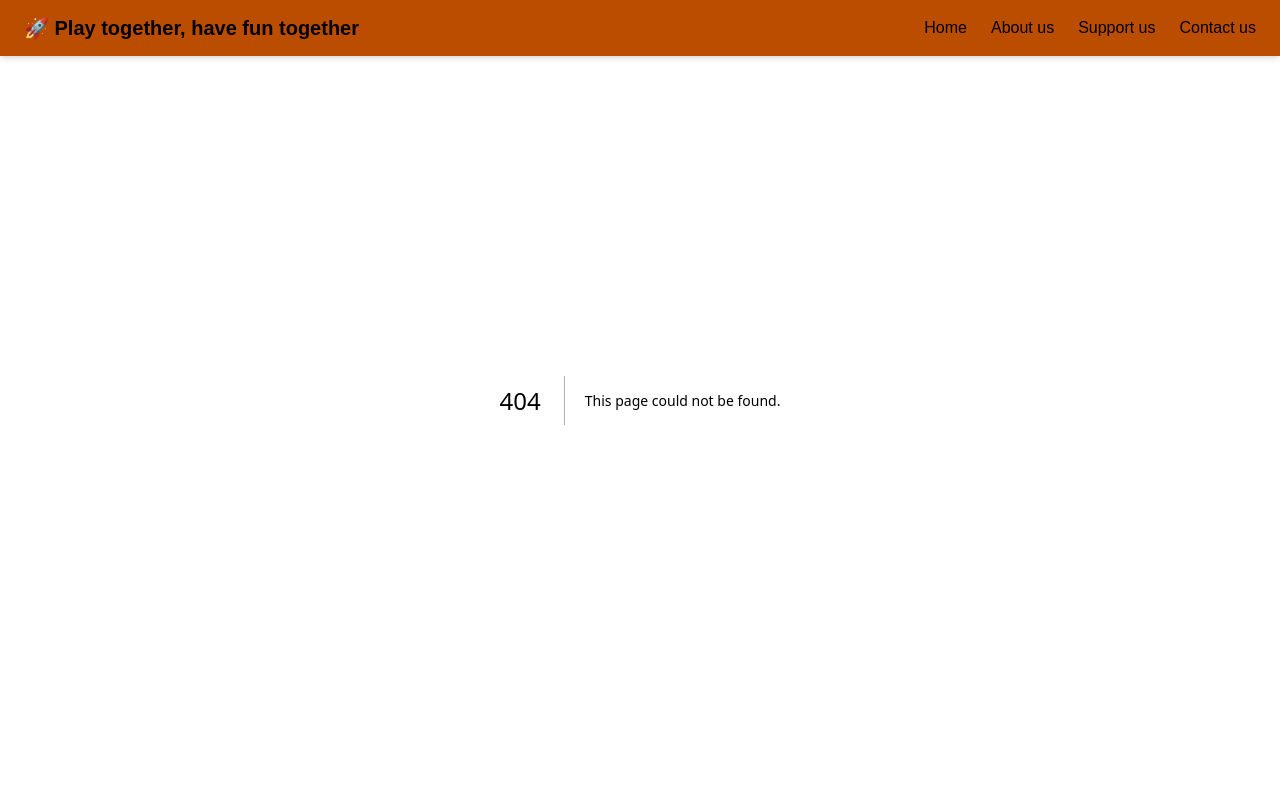
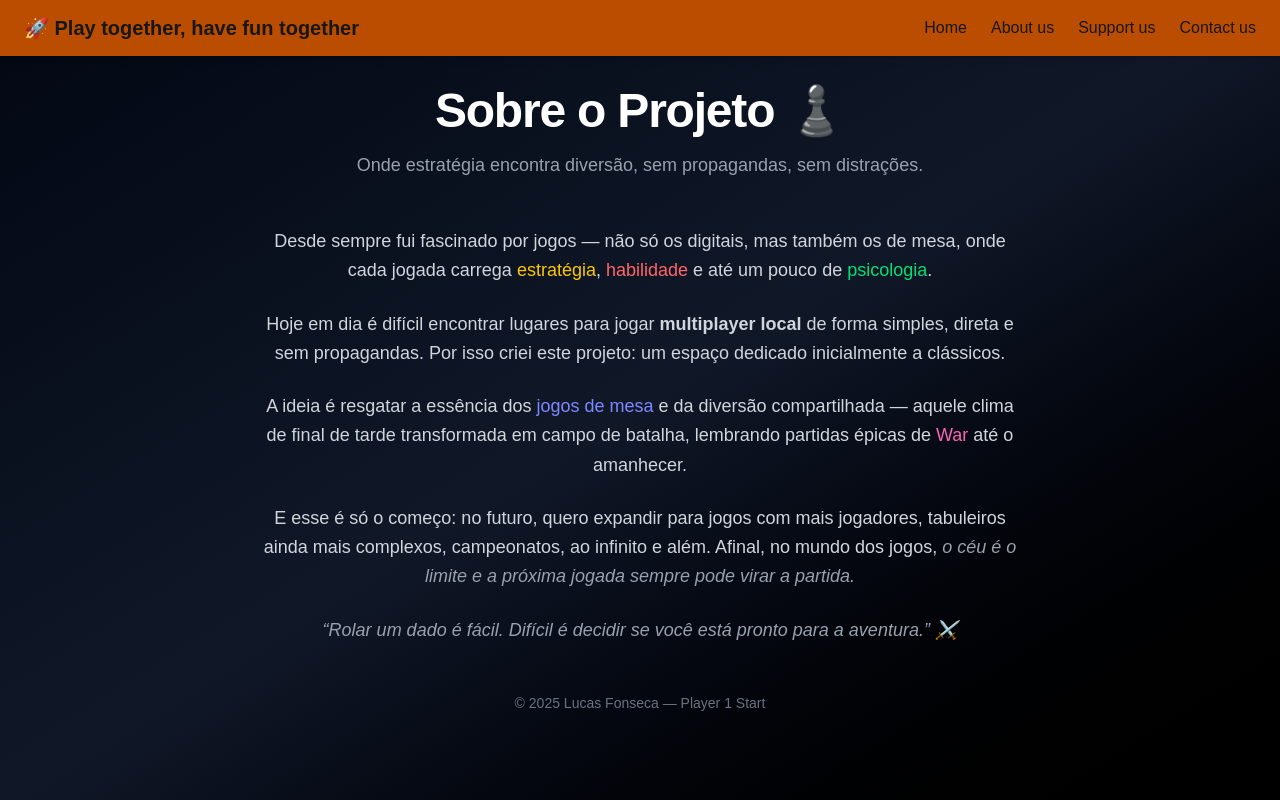
Before and after one commit to Lucasrfon/gametogether, a Next.js app: page /info in a window 1280 px wide. Before the commit this address had no page. Built offline with nearby package versions, Linux system fonts and the light colour scheme.

Commit message:
feat: info page

```diff
--- /dev/null
+++ b/src/app/info/page.tsx
@@ -0,0 +1,64 @@
+export default function About() {
+  return (
+    <div className="min-h-screen flex items-center justify-center bg-gradient-to-br from-gray-950 via-gray-900 to-black text-gray-200 px-8">
+      <div className="max-w-3xl w-full text-center space-y-12">
+        {/* Cabeçalho */}
+        <header>
+          <h1 className="text-5xl font-extrabold tracking-tight text-white">
+            Sobre o Projeto ♟️
+          </h1>
+          <p className="mt-4 text-lg text-gray-400">
+            Onde estratégia encontra diversão, sem propagandas, sem distrações.
+          </p>
+        </header>
+
+        {/* Texto principal */}
+        <section className="space-y-6 text-lg text-gray-300 leading-relaxed">
+          <p>
+            Desde sempre fui fascinado por jogos — não só os digitais, mas
+            também os de mesa, onde cada jogada carrega{' '}
+            <span className="text-yellow-400">estratégia</span>,{' '}
+            <span className="text-red-400">habilidade</span> e até um pouco de{' '}
+            <span className="text-green-400">psicologia</span>.
+          </p>
+
+          <p>
+            Hoje em dia é difícil encontrar lugares para jogar{' '}
+            <strong>multiplayer local</strong> de forma simples, direta e sem
+            propagandas. Por isso criei este projeto: um espaço dedicado
+            inicialmente a clássicos.
+          </p>
+
+          <p>
+            A ideia é resgatar a essência dos{' '}
+            <span className="text-indigo-400">jogos de mesa</span> e da diversão
+            compartilhada — aquele clima de final de tarde transformada em campo
+            de batalha, lembrando partidas épicas de{' '}
+            <span className="text-pink-400">War</span> até o amanhecer.
+          </p>
+
+          <p>
+            E esse é só o começo: no futuro, quero expandir para jogos com mais
+            jogadores, tabuleiros ainda mais complexos, campeonatos, ao infinito
+            e além. Afinal, no mundo dos jogos,{' '}
+            <span className="italic text-gray-400">
+              o céu é o limite e a próxima jogada sempre pode virar a partida.
+            </span>
+          </p>
+
+          <p className="italic text-gray-400">
+            “Rolar um dado é fácil. Difícil é decidir se você está pronto para a
+            aventura.” ⚔️
+          </p>
+        </section>
+
+        {/* Rodapé */}
+        <footer>
+          <p className="text-sm text-gray-500">
+            © {new Date().getFullYear()} Lucas Fonseca — Player 1 Start
+          </p>
+        </footer>
+      </div>
+    </div>
+  );
+}
```
